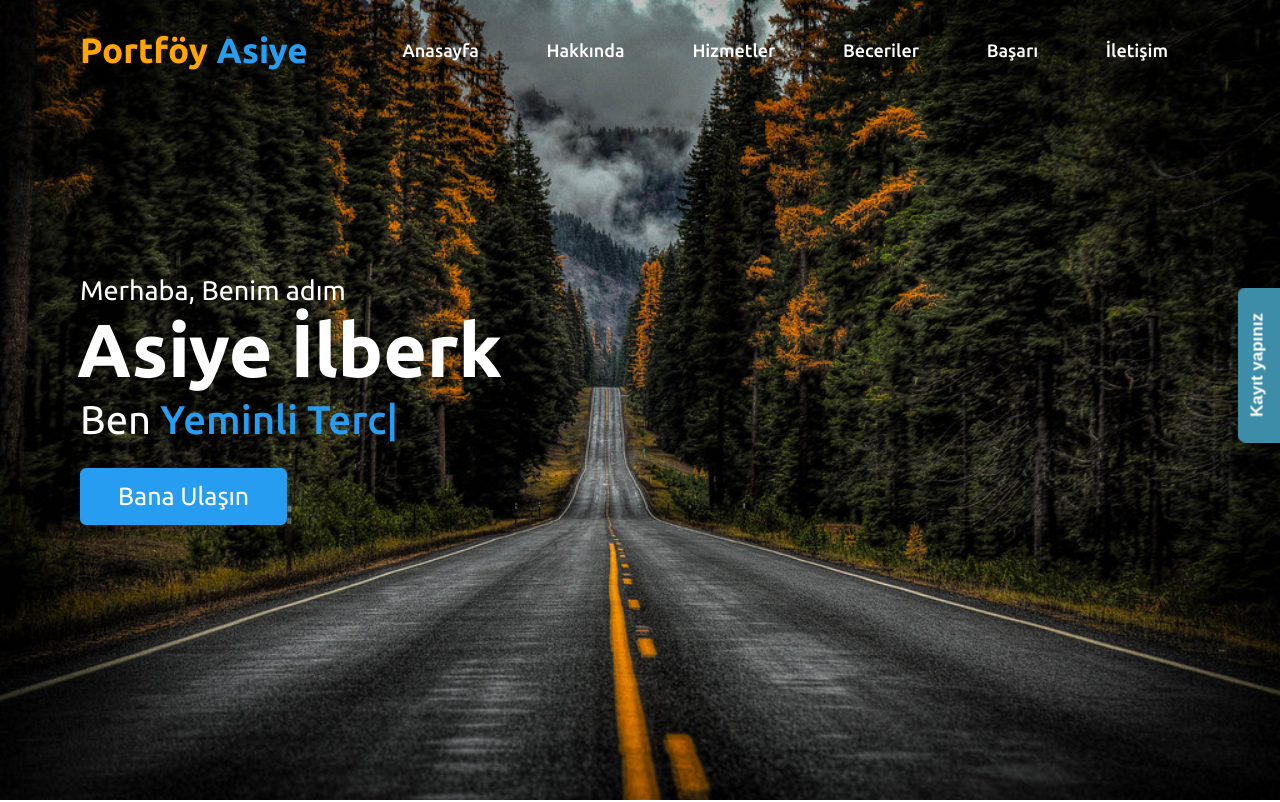
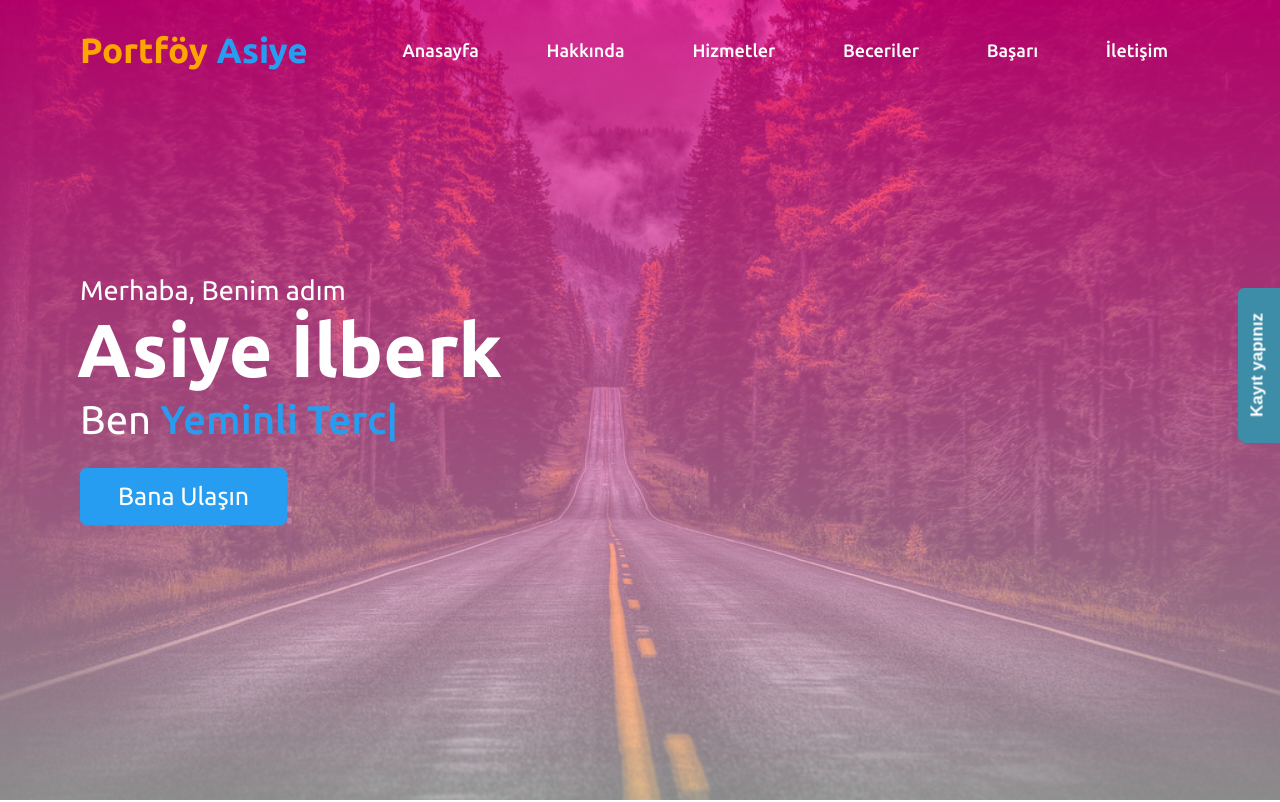
Before and after one commit to Kaiser69/asiye-edu.github.io, a website: page index.html in a window 1280 px wide. Shown: the top 802 px of the page. Drawn offline with nearby package versions, Linux system fonts and the light colour scheme.

Commit message:
Update style.css

```diff
--- a/css/style.css
+++ b/css/style.css
@@ -184,8 +184,7 @@ section .title::after{
 /* home section styling */
 .home{
     display: flex;
-     background:
-    	    url("/img/back.jpg");
+     background: linear-gradient(0deg, rgba(255 255 255 / 54%), rgba(255 0 150 / 69%)), url("/img/back.jpg");
     height: 100vh;
     color: #fff;
     min-height: 500px;
```
